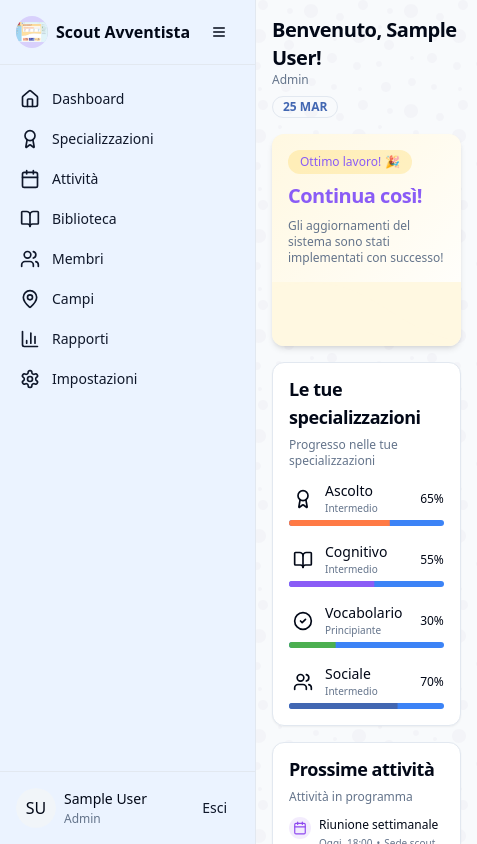
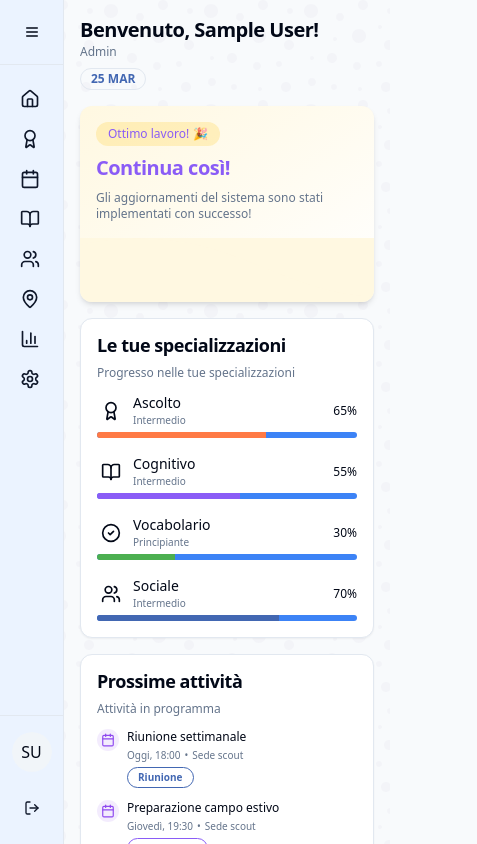
Before and after one commit to helpdesk270/scoutmanagers, a React (Vite) app: page / in a window 390 px wide. Shown: the top 844 px of the page, 477 px wide, since content can reach past the window. Built offline with nearby package versions, Linux system fonts and the light colour scheme; sample sign-in values are in the browser's storage.

Commit message:
Hide sidebar on mobile
Automatically hide the sidebar on mobile devices.

```diff
--- a/src/components/Sidebar.tsx
+++ b/src/components/Sidebar.tsx
@@ -1,5 +1,5 @@
 
-import React, { useState } from "react";
+import React, { useState, useEffect } from "react";
 import { Link, useLocation } from "react-router-dom";
 import { useAuth } from "@/context/AuthContext";
 import { Button } from "@/components/ui/button";
@@ -19,6 +19,7 @@ import {
   BookOpen
 } from "lucide-react";
 import { cn } from "@/lib/utils";
+import { useIsMobile } from "@/hooks/use-mobile";
 
 interface SidebarProps {
   children: React.ReactNode;
@@ -27,7 +28,15 @@ interface SidebarProps {
 const Sidebar: React.FC<SidebarProps> = ({ children }) => {
   const { user, logout } = useAuth();
   const location = useLocation();
+  const isMobile = useIsMobile();
   const [collapsed, setCollapsed] = useState(false);
+
+  // Auto-collapse sidebar on mobile
+  useEffect(() => {
+    if (isMobile) {
+      setCollapsed(true);
+    }
+  }, [isMobile]);
 
   const navigationItems = [
     {
@@ -136,6 +145,7 @@ const Sidebar: React.FC<SidebarProps> = ({ children }) => {
                     ? "bg-primary text-primary-foreground"
                     : "text-sidebar-foreground hover:bg-sidebar-accent hover:text-sidebar-accent-foreground"
                 )}
+                onClick={() => isMobile && setCollapsed(true)}
               >
                 {item.icon}
                 {!collapsed && <span className="ml-3">{item.title}</span>}
--- a/src/hooks/use-mobile.tsx
+++ b/src/hooks/use-mobile.tsx
@@ -8,11 +8,12 @@ export function useIsMobile() {
 
   React.useEffect(() => {
     // Initial check
-    setIsMobile(window.innerWidth < MOBILE_BREAKPOINT)
+    const checkMobile = () => window.innerWidth < MOBILE_BREAKPOINT
+    setIsMobile(checkMobile())
 
     // Handler for window resize
     const handleResize = () => {
-      setIsMobile(window.innerWidth < MOBILE_BREAKPOINT)
+      setIsMobile(checkMobile())
     }
 
     // Add event listener with debounce
--- a/src/pages/Dashboard.tsx
+++ b/src/pages/Dashboard.tsx
@@ -345,7 +345,7 @@ const Dashboard = () => {
                         <p className="text-xs sm:text-sm font-medium">{spec.name}</p>
                         <p className="text-[10px] sm:text-xs text-muted-foreground">{spec.level}</p>
                       </div>
-                      <style jsx>
+                      <style>
                         {`.${spec.color.replace('bg-', '')}::after {
                           width: ${spec.progress}%;
                           background: ${spec.color.replace('bg-', '')};
```
